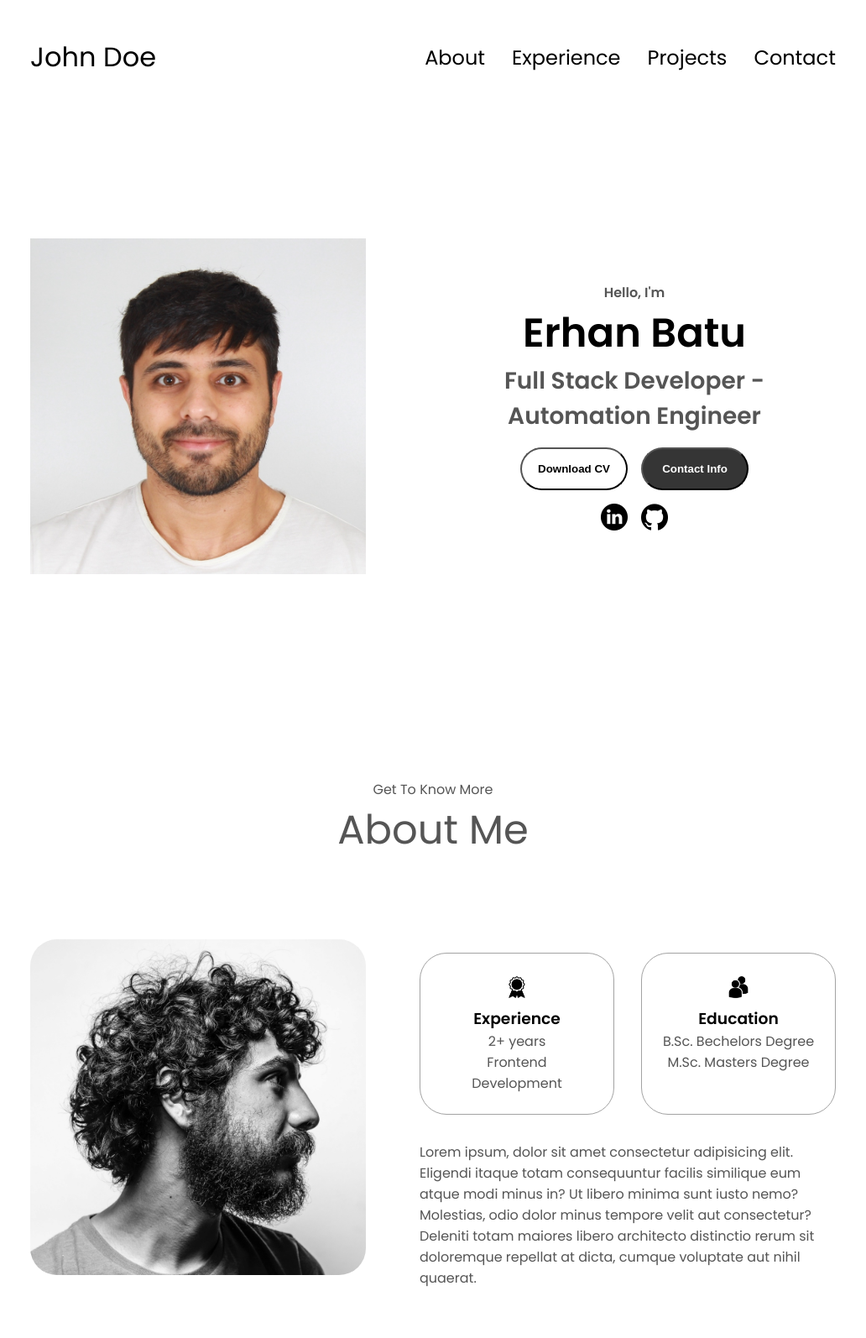
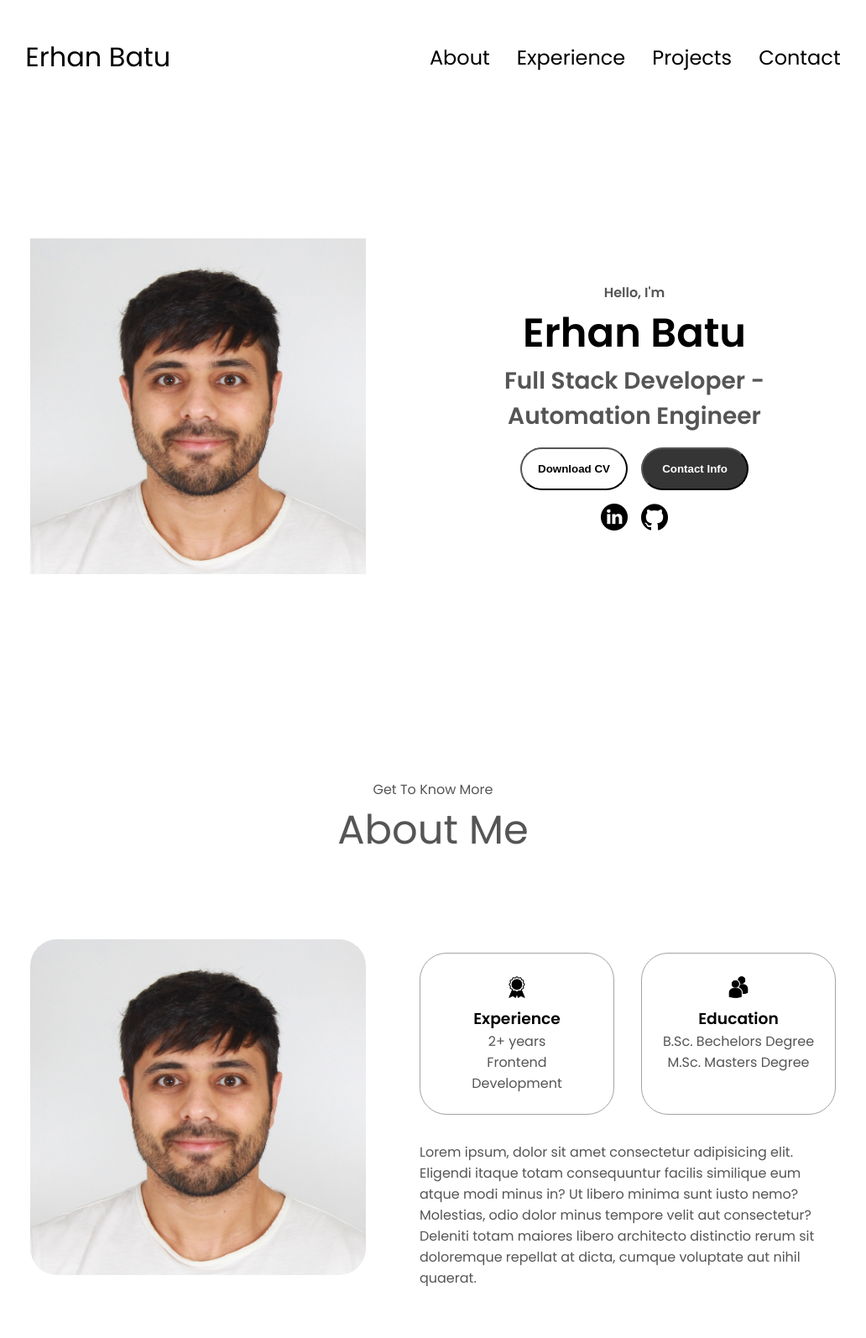
Before and after one commit to ErhanBatu/Portfolio, a plain HTML site: page index.html in a window 1280 px wide. Shown: the top 1594 px of the page at 84% size, without its empty margins (124-1156 px from the left). Drawn offline with Linux system fonts and the light colour scheme.

Commit message:
photo changed

```diff
--- a/index.html
+++ b/index.html
@@ -10,7 +10,7 @@
 <body>
 
     <nav id="desktop-nav">
-        <div class="logo">John Doe</div>
+        <div class="logo">Erhan Batu</div>
         <div>
             <ul class="nav-links">
                 <li><a href="#about">About</a></li>
@@ -65,7 +65,7 @@
         <p class="title">About Me</p>
         <div class="section-container">
             <div class="section__pic-container">
-                <img src="./assets/about-pic.png" alt="Profile picture" class="about-pic">
+                <img src="./assets/Batu.jpg" alt="Profile picture" class="about-pic">
             </div>
             <div class="about-details-container">
                 <div class="about-containers">
```
